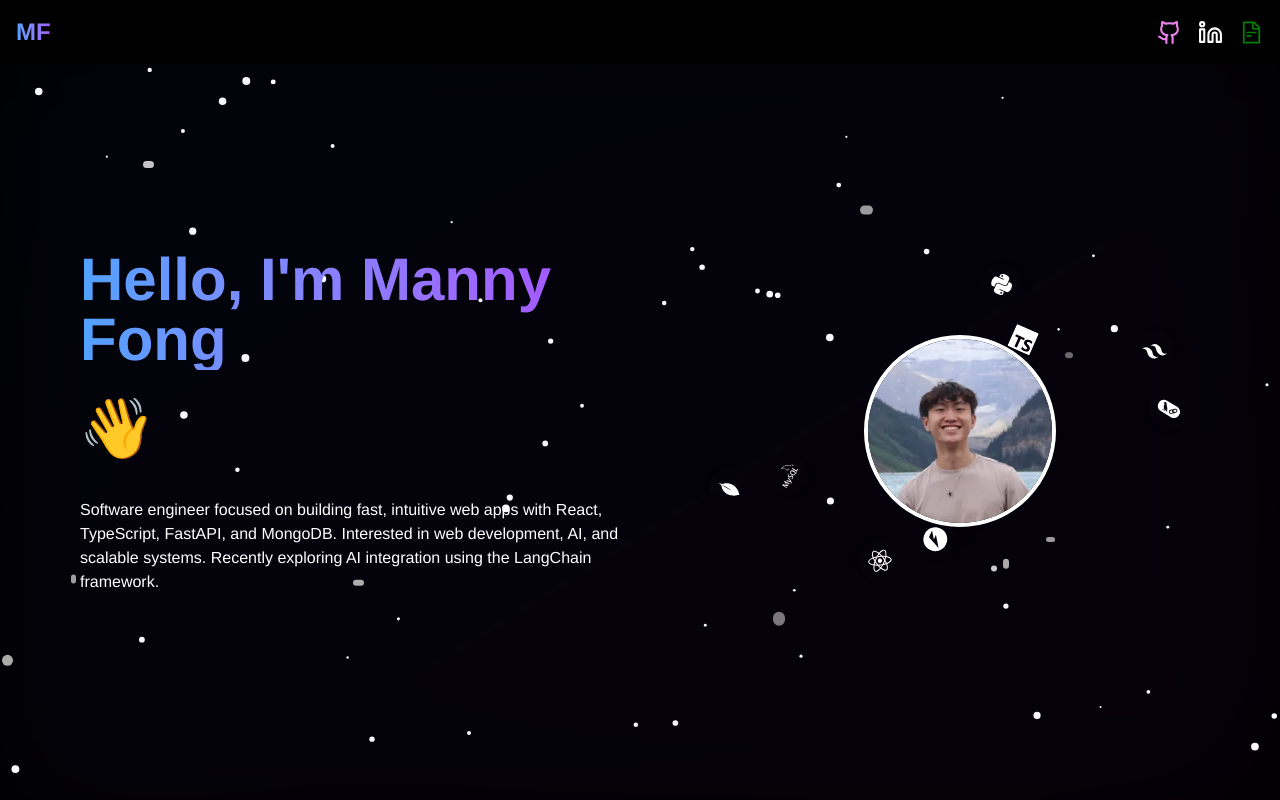
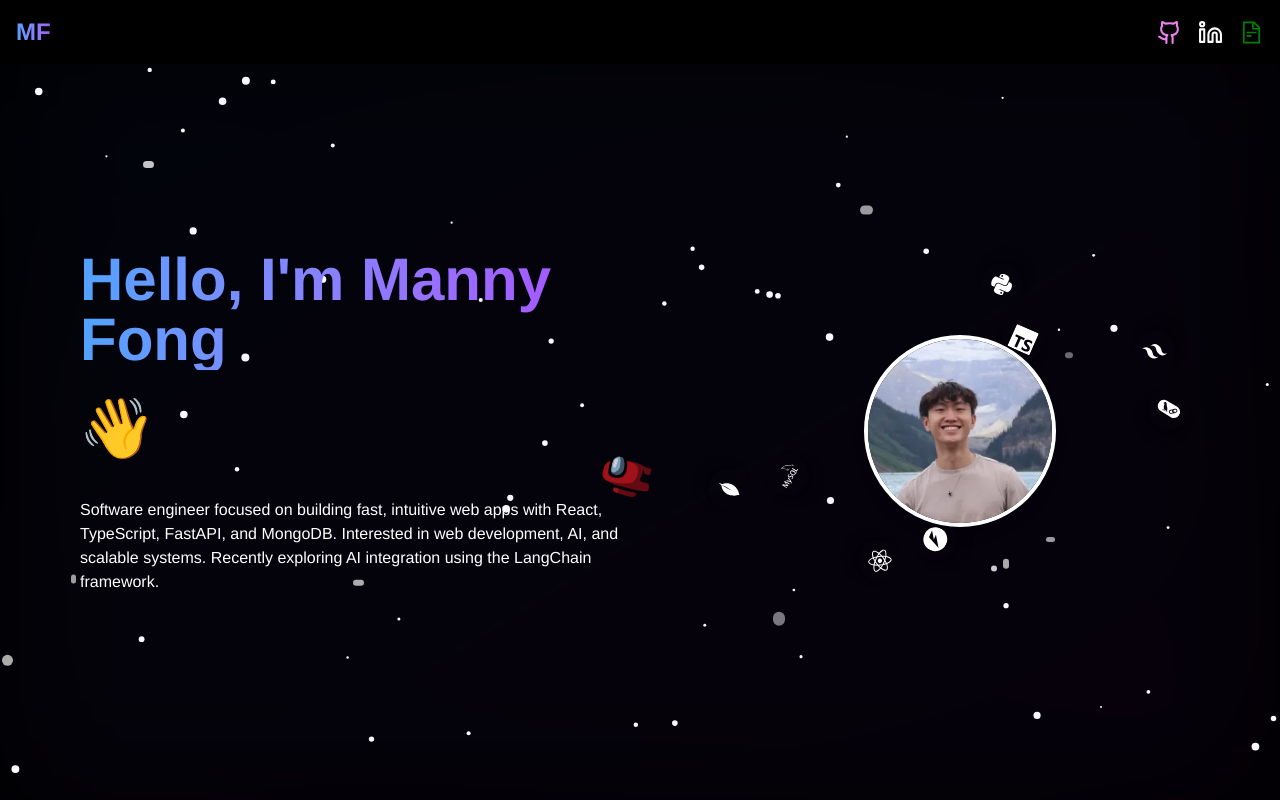
Before and after one commit to BasicallyManny/Personal-Portfolio-Website, a React (Vite) app: page / in a window 1280 px wide. Shown: the top 800 px of the page. Built offline with nearby package versions, Linux system fonts and the light colour scheme.

Commit message:
added sus

```diff
--- a/src/App.css
+++ b/src/App.css
@@ -8,3 +8,14 @@
     height: 100vh;
     z-index: -1; /* behind everything */
   }
+
+
+  @keyframes spin {
+    0% { rotate: 0deg; }
+    100% { rotate: 360deg; }
+  }
+
+  @keyframes pulse {
+    0%, 100% { scale: 1; opacity: 0.8; }
+    50% { scale: 1.1; opacity: 1; }
+  }
--- a/src/App.tsx
+++ b/src/App.tsx
@@ -1,19 +1,79 @@
-import './App.css'
-import { RouterProvider } from 'react-router-dom'
-import router from './routes'
+import './App.css';
+import { RouterProvider } from 'react-router-dom';
+import router from './routes';
 
 // Load Particles
 import Particles from "react-tsparticles";
 import type { Container, Engine } from "tsparticles-engine";
 import { loadSlim } from "tsparticles-slim";
-import { useCallback } from 'react';
+import { useCallback, useState, useEffect, useRef } from 'react';
 
 // Import your particles options
 import stars from './components/ui/stars';
 
 function App() {
+  const [mousePosition, setMousePosition] = useState({ x: window.innerWidth / 2, y: window.innerHeight / 2 });
+  const [objectPosition, setObjectPosition] = useState({ x: window.innerWidth / 2, y: window.innerHeight / 2 });
+
+  const animationFrameId = useRef<number | null>(null);
+  const prevMousePosition = useRef({ x: window.innerWidth / 2, y: window.innerHeight / 2 });
+  const isMoving = useRef(false);
+  const movementTimer = useRef<NodeJS.Timeout | null>(null);
+
+  const handleMouseMove = useCallback((event: MouseEvent) => {
+    setMousePosition({ x: event.clientX, y: event.clientY });
+
+    isMoving.current = true;
+
+    if (movementTimer.current) {
+      clearTimeout(movementTimer.current);
+    }
+
+    movementTimer.current = setTimeout(() => {
+      isMoving.current = false;
+    }, 50);
+
+    prevMousePosition.current = { x: event.clientX, y: event.clientY };
+  }, []);
+
+  useEffect(() => {
+    const lagSpeed = 0.01;
+    const floatSpeed = 0.01;
+
+    const updatePosition = () => {
+      const dx = mousePosition.x - objectPosition.x;
+      const dy = mousePosition.y - objectPosition.y;
+      const currentSpeed = isMoving.current ? lagSpeed : floatSpeed;
+
+      setObjectPosition(prevPos => ({
+        x: prevPos.x + dx * currentSpeed,
+        y: prevPos.y + dy * currentSpeed,
+      }));
+
+      animationFrameId.current = requestAnimationFrame(updatePosition);
+    };
+
+    animationFrameId.current = requestAnimationFrame(updatePosition);
+
+    return () => {
+      if (animationFrameId.current) {
+        cancelAnimationFrame(animationFrameId.current);
+      }
+      if (movementTimer.current) {
+        clearTimeout(movementTimer.current);
+      }
+    };
+  }, [mousePosition, objectPosition]);
+
+  useEffect(() => {
+    window.addEventListener('mousemove', handleMouseMove);
+    return () => {
+      window.removeEventListener('mousemove', handleMouseMove);
+    };
+  }, [handleMouseMove]);
+
   const particlesInit = useCallback(async (engine: Engine) => {
-    await loadSlim(engine); // Loads slim version of tsparticles
+    await loadSlim(engine);
   }, []);
 
   const particlesLoaded = useCallback(async (container?: Container) => {
@@ -31,7 +91,30 @@ function App() {
         options={stars}
       />
 
-      {/* Actual app content */}
+      {/* Spinning & pulsing image that follows the cursor */}
+      <div
+        style={{
+          position: 'fixed',
+          pointerEvents: 'none',
+          transform: `translate3d(${objectPosition.x}px, ${objectPosition.y}px, 0)`,
+          zIndex: 1,
+          transition: 'transform 0.02s ease-out',
+          willChange: 'transform',
+        }}
+      >
+        <img
+          src="../assets/sus.png"
+          alt="Cursor follower"
+          width="60"
+          height="60"
+          style={{
+            animation: 'spin 8s linear infinite, pulse 2s ease-in-out infinite',
+            transform: 'translate(-50%, -50%)',
+          }}
+        />
+      </div>
+
+      {/* App content */}
       <div className="relative z-10">
         <RouterProvider router={router} />
       </div>
```
Also changed, not shown: assets/sus.png (added).
